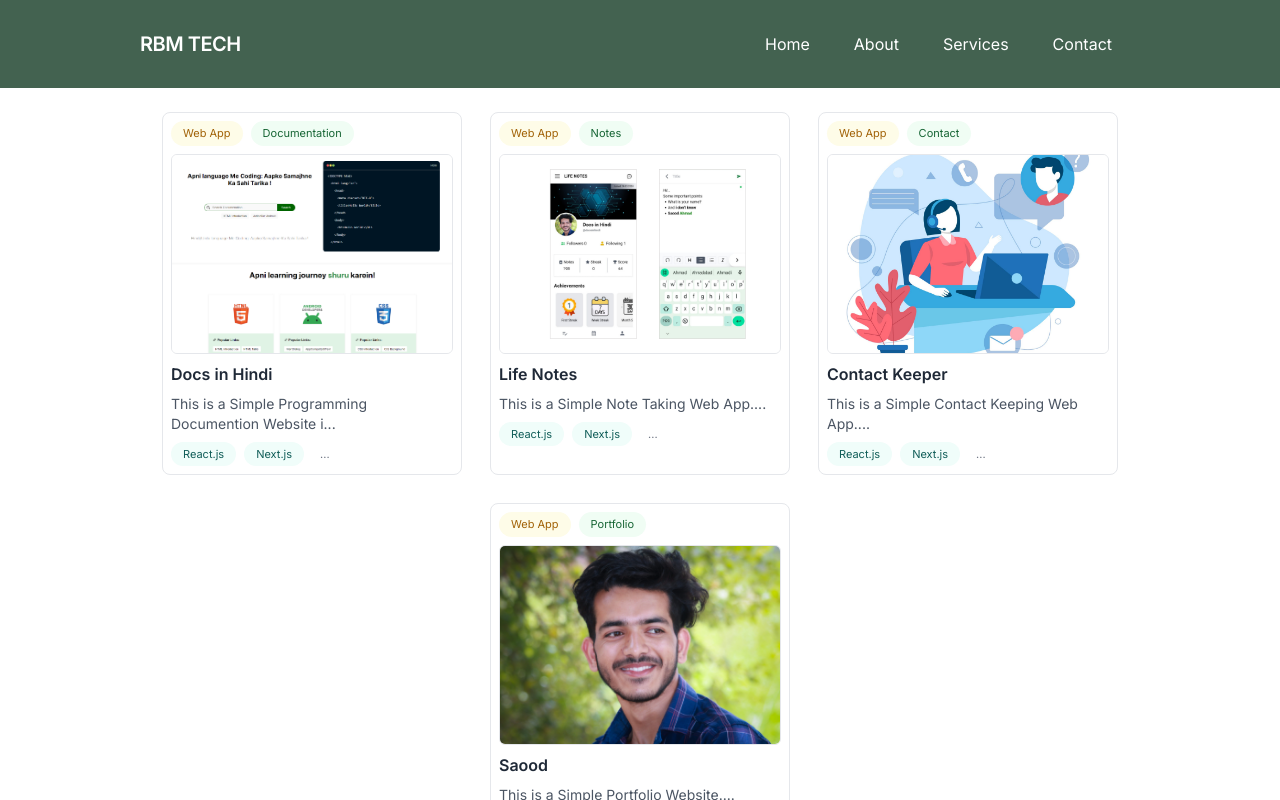
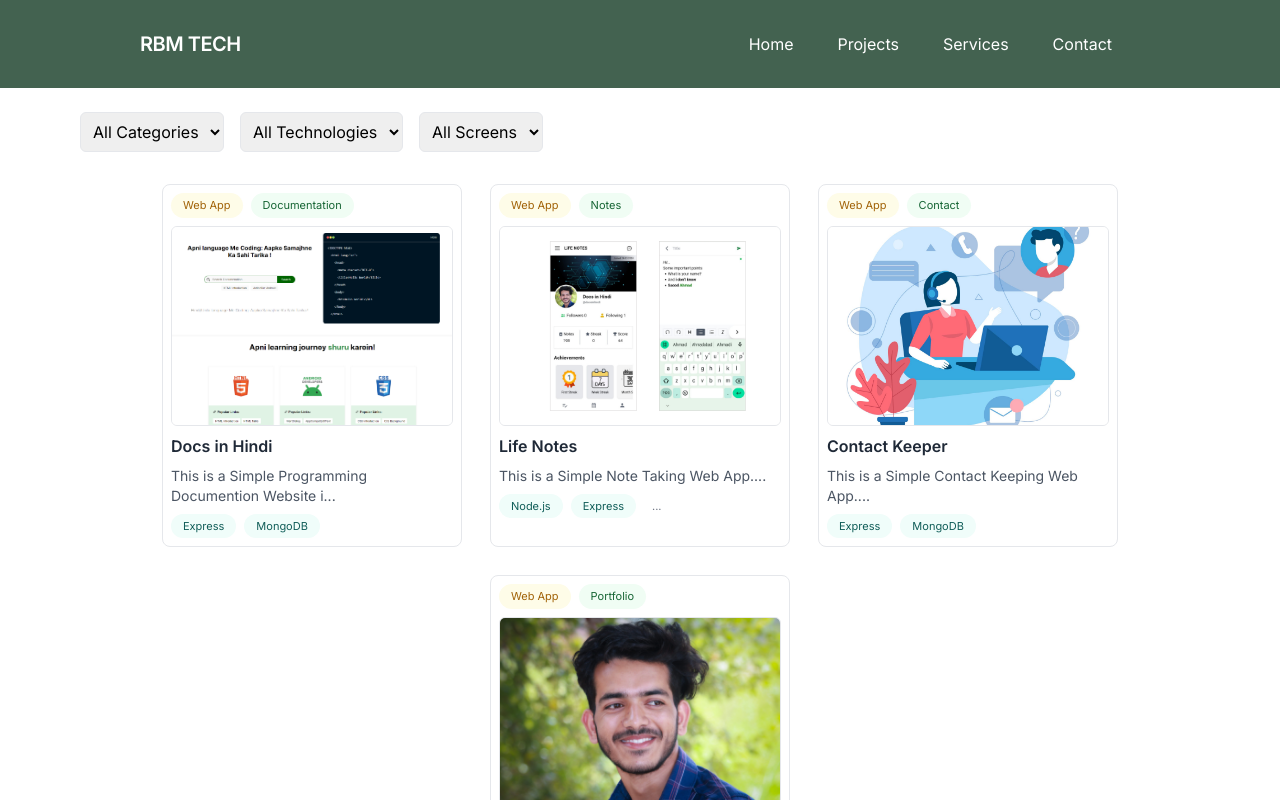
Before and after one commit to saoodchoudhary/SaoodPortfolio-Frontend, a Next.js app: page /project in a window 1280 px wide. Shown: the top 800 px of the page. Built offline with nearby package versions, Linux system fonts and the light colour scheme.

Commit message:
some update

```diff
--- a/src/app/project/page.jsx
+++ b/src/app/project/page.jsx
@@ -1,13 +1,18 @@
-import ProjectCard from '@/components/project/ProjectCard'
-import React from 'react'
-import { projectList } from '@/data/projectData'
+"use client"
+import ProjectCard from '@/components/project/ProjectCard';
+import ProjectFilter from '@/components/project/ProjectFilter';
+import React, { useState } from 'react';
+import { projectList } from '@/data/projectData';
 
-const page = () => {
+const ProjectsPage = () => {
+  const [filteredProjects, setFilteredProjects] = useState(projectList);
+
   return (
-    <div className='p-4 py-28 xl:px-20'>
-      <ProjectCard projectList={projectList}/>
+    <div className="p-4 py-28 xl:px-20">
+      <ProjectFilter projectList={projectList} setFilteredProjects={setFilteredProjects} />
+      <ProjectCard projectList={filteredProjects} />
     </div>
-  )
-}
+  );
+};
 
-export default page
+export default ProjectsPage;
--- a/src/components/layout/Navbar.jsx
+++ b/src/components/layout/Navbar.jsx
@@ -1,6 +1,7 @@
 "use client"
 import React from 'react'
 import Sidebar from './Sidebar'
+import Link from 'next/link';
 
 const Navbar = () => {
     const [isOpen, setIsOpen] = React.useState(false);
@@ -22,20 +23,20 @@ const Navbar = () => {
 
             {/* for large display */}
             <div className="max-w-[1100px] px-[50px] mx-auto hidden sm:flex justify-between items-center w-full text-white">
-                <div className="font-semibold text-xl tracking-tight">RBM TECH</div>
+                <Link href={"/"} className="font-semibold text-xl tracking-tight">RBM TECH</Link>
                     <ul className="list-reset flex justify-between flex-1 md:flex-none items-center">
 
                         <li className="mr-3">
-                            <a className="inline-block py-2 px-4 text-white no-underline" href="#">Home</a>
+                            <Link className="inline-block py-2 px-4 text-white no-underline" href="/">Home</Link>
                         </li>
                         <li className="mr-3">
-                            <a className="inline-block text-white no-underline hover:text-gray-200 hover:text-underline py-2 px-4" href="#">About</a>
+                            <Link className="inline-block text-white no-underline hover:text-gray-200 hover:text-underline py-2 px-4" href="/project">Projects</Link>
                         </li>
                         <li className="mr-3">
-                            <a className="inline-block text-white no-underline hover:text-gray-200 hover:text-underline py-2 px-4" href="#">Services</a>
+                            <Link className="inline-block text-white no-underline hover:text-gray-200 hover:text-underline py-2 px-4" href="#">Services</Link>
                         </li>
                         <li className="mr-3">
-                            <a className="inline-block text-white no-underline hover:text-gray-200 hover:text-underline py-2 px-4" href="#">Contact</a>
+                            <Link className="inline-block text-white no-underline hover:text-gray-200 hover:text-underline py-2 px-4" href="#">Contact</Link>
                         </li>
                     </ul>
                     </div>
--- /dev/null
+++ b/src/components/project/ProjectFilter.jsx
@@ -0,0 +1,64 @@
+"use client"
+import React, { useState, useEffect } from 'react';
+
+const ProjectFilter = ({ projectList, setFilteredProjects }) => {
+  const [selectedCategory, setSelectedCategory] = useState('');
+  const [selectedTechnology, setSelectedTechnology] = useState('');
+  const [selectedScreen, setSelectedScreen] = useState('');
+
+  const categories = Array.from(new Set(projectList.map(project => project.category)));
+  const technologies = Array.from(new Set(projectList.flatMap(project => project.skill)));
+  const screens = Array.from(new Set(projectList.flatMap(project => project.screen)));
+
+  useEffect(() => {
+    const filtered = projectList.filter(project => {
+      return (
+        (selectedCategory === '' || project.category === selectedCategory) &&
+        (selectedTechnology === '' || project.skill.includes(selectedTechnology)) &&
+        (selectedScreen === '' || project.screen.includes(selectedScreen))
+      );
+    });
+    setFilteredProjects(filtered);
+  }, [selectedCategory, selectedTechnology, selectedScreen, projectList, setFilteredProjects]);
+
+  return (
+    <div className="mb-8">
+      <div className="flex gap-4 flex-wrap">
+        <select
+          className="border rounded-md p-2"
+          value={selectedCategory}
+          onChange={(e) => setSelectedCategory(e.target.value)}
+        >
+          <option value="">All Categories</option>
+          {categories.map((category, index) => (
+            <option key={index} value={category}>{category}</option>
+          ))}
+        </select>
+
+        <select
+          className="border rounded-md p-2"
+          value={selectedTechnology}
+          onChange={(e) => setSelectedTechnology(e.target.value)}
+        >
+          <option value="">All Technologies</option>
+          {technologies.map((tech, index) => (
+            <option key={index} value={tech}>{tech}</option>
+          ))}
+        </select>
+
+        <select
+          className="border rounded-md p-2"
+          value={selectedScreen}
+          onChange={(e) => setSelectedScreen(e.target.value)}
+        >
+          <option value="">All Screens</option>
+          {screens.map((screen, index) => (
+            <option key={index} value={screen}>{screen}</option>
+          ))}
+        </select>
+      </div>
+    </div>
+  );
+};
+
+export default ProjectFilter;
--- a/src/data/projectData.js
+++ b/src/data/projectData.js
@@ -6,7 +6,7 @@
         subCategory: "Documentation",
         image: "/images/web-project.png",
         description: "This is a Simple Programming Documention Website in Hindi.",
-        skill: ["React.js", "Next.js", "Node.js", "Express", "MongoDB"],
+        skill: [ "Express", "MongoDB"],
         for: "Personal",
         active: true,
         webLink: "https://docs-in-hindi.vercel.app/",
@@ -32,7 +32,7 @@
             caption: "Documentation Page"
             },
         ],
-        screen: ["mobile", "desktop", "tablet" , "all"],
+        screen: ["mobile"],
     },
     {
         id:"life-notes",
@@ -41,7 +41,7 @@
         subCategory: "Notes",
         image: "/images/life-notes.png",
         description: "This is a Simple Note Taking Web App.",
-        skill: ["React.js", "Next.js", "Node.js", "Express", "MongoDB"],
+        skill: ["Node.js", "Express", "MongoDB"],
         for: "Personal",
         active: true,
         webLink: "https://life-notes.vercel.app/",
@@ -67,7 +67,7 @@
             caption: "Note Page"
             },
         ],
-        screen: ["mobile", "desktop", "tablet" , "all"],
+        screen: ["desktop"],
     },
     {
         id:"contact-keeper",
@@ -76,7 +76,7 @@
         subCategory: "Contact",
         image: "/images/contact.jpg",
         description: "This is a Simple Contact Keeping Web App.",
-        skill: ["React.js", "Next.js", "Node.js", "Express", "MongoDB"],
+        skill: ["Express", "MongoDB"],
         for: "Personal",
         active: true,
         webLink: "https://contact-keeper.vercel.app/",
@@ -102,7 +102,7 @@
             caption: "Contact Page"
             },
         ],
-        screen: ["mobile", "desktop", "tablet" , "all"],
+        screen: ["mobile", ],
     },
     {
         id:"saood",
@@ -111,7 +111,7 @@
         subCategory: "Portfolio",
         image: "/images/saood-min.jpg",
         description: "This is a Simple Portfolio Website.",
-        skill: ["React.js", "Next.js", "Node.js", "Express", "MongoDB"],
+        skill: ["React.js", "Next.js"],
         for: "Personal",
         active: true,
         webLink: "https://saood.vercel.app/",
```
